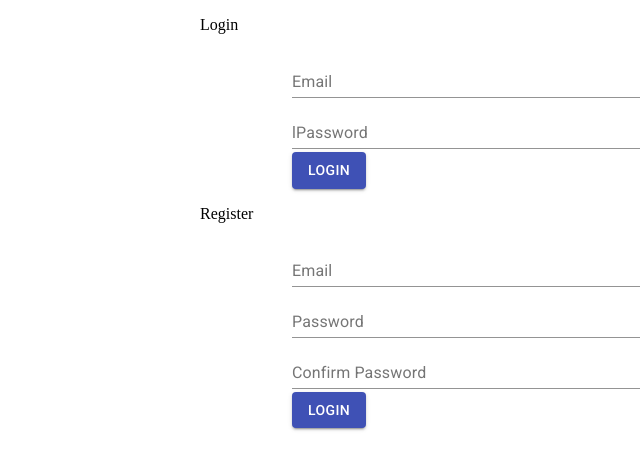
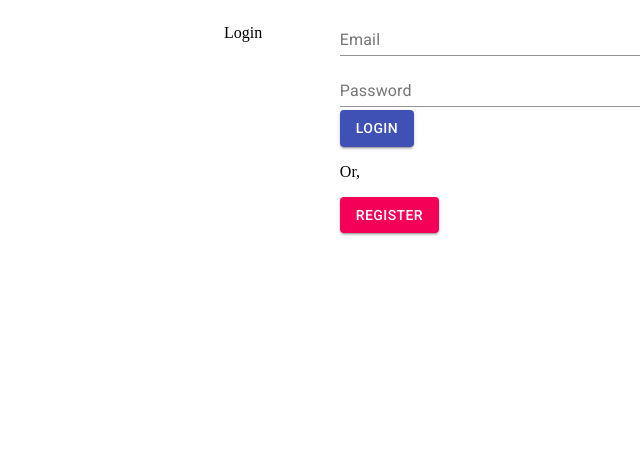
Before and after one commit to BishalRaj/okhatiexcercise, a React (Create React App) app: page / in a window 1280 px wide. Shown: the top 470 px of the page, without its empty margins (164-804 px from the left). Built offline with nearby package versions, Linux system fonts and the light colour scheme.

Commit message:
auth complete

```diff
--- a/src/App.js
+++ b/src/App.js
@@ -1,17 +1,25 @@
 import { Container } from "@material-ui/core";
-import React from "react";
-import LoginForm from "./components/loginForm";
-import RegisterForm from "./components/registerForm";
-class App extends React.Component {
-  render() {
-    return (
-      <Container maxWidth="sm">
-        <p>Login</p>
-        <LoginForm />
-        <p>Register</p>
-        <RegisterForm />
-      </Container>
-    );
+import React, { useState } from "react";
+import AuthPage from "./components/Auth";
+import Authorized from "./pages/authorizedPage";
+
+export default function App() {
+  const [isLoggedIn, setLoggedIn] = useState(
+    localStorage.getItem("isLoggedIn")
+  );
+
+  function loginToggle(value) {
+    localStorage.setItem("isLoggedIn", false);
+    setLoggedIn(value);
   }
+
+  return (
+    <Container maxWidth="sm">
+      {isLoggedIn === true ? (
+        <Authorized toggle={loginToggle} />
+      ) : (
+        <AuthPage toggle={loginToggle} />
+      )}
+    </Container>
+  );
 }
-export default App;
--- /dev/null
+++ b/src/components/Auth.js
@@ -0,0 +1,26 @@
+import { Container } from "@material-ui/core";
+import React, { useState } from "react";
+import LoginForm from "../pages/loginForm";
+import RegisterForm from "../pages/registerForm";
+
+export default function AuthPage(props) {
+  const [login, setLogin] = useState(true);
+
+  function handleChange(value) {
+    setLogin(value);
+  }
+
+  function changeView(value) {
+    props.toggle(value);
+  }
+
+  return (
+    <Container maxWidth="sm">
+      {login ? (
+        <LoginForm clickMe={handleChange} changeMe={changeView} />
+      ) : (
+        <RegisterForm clickMe={handleChange} />
+      )}
+    </Container>
+  );
+}
--- /dev/null
+++ b/src/pages/authorizedPage.js
@@ -0,0 +1,32 @@
+import { Button, Grid } from "@material-ui/core";
+import React from "react";
+import { makeStyles } from "@material-ui/core/styles";
+
+const useStyles = makeStyles((theme) => ({
+  root: {
+    display: "flex",
+  },
+  mxAuto: {
+    marginLeft: "auto",
+    marginRight: "auto",
+  },
+}));
+export default function Authorized(props) {
+  const beautify = useStyles();
+  return (
+    <div className={beautify.root}>
+      <Grid container>
+        <Grid item lg={8} className={beautify.mxAuto}>
+          <p>Welcome to authorized page</p>
+          <Button
+            variant="contained"
+            color="secondary"
+            onClick={() => props.toggle(false)}
+          >
+            Logout
+          </Button>
+        </Grid>
+      </Grid>
+    </div>
+  );
+}
--- a/src/components/loginForm.js
+++ b/src/pages/loginForm.js
@@ -8,7 +8,7 @@ import {
 import React, { useState } from "react";
 import { makeStyles } from "@material-ui/core/styles";
 
-const useStyles = makeStyles((theme) => ({
+const useStyles = makeStyles(() => ({
   root: {
     display: "flex",
   },
@@ -17,30 +17,33 @@ const useStyles = makeStyles((theme) => ({
     marginRight: "auto",
   },
 }));
-export default function LoginForm() {
-  const [lemail, setLemail] = useState("");
-  const [lpassword, setlPassword] = useState("");
+export default function LoginForm(props) {
+  const [email, setemail] = useState("");
+  const [password, setPassword] = useState("");
   const [errors, setErrors] = useState("");
 
   function onEmailChange(e) {
-    setLemail(e.target.value);
+    setemail(e.target.value);
   }
 
-  function onlPasswordChange(e) {
-    setlPassword(e.target.value);
+  function onPasswordChange(e) {
+    setPassword(e.target.value);
   }
 
-  function login() {
+  function login(e) {
+    e.preventDefault();
     if (validate()) {
       let em = localStorage.getItem("email");
       let pwd = localStorage.getItem("password");
-      if (em === lemail) {
-        if (pwd === lpassword) {
-          alert("Welcome");
+      if (em === email) {
+        if (pwd === password) {
+          localStorage.setItem("isLoggedIn", true);
+          props.changeMe(true);
         } else {
-          alert("lPassword didnot match");
+          alert("Password didnot match");
         }
       } else {
+        // props.changeMe(false);
         alert("Invalid User");
       }
     }
@@ -50,14 +53,14 @@ export default function LoginForm() {
     let isValid = true;
     let err = {};
 
-    if (!lemail) {
+    if (!email) {
       isValid = false;
-      err["lemail"] = "Please insert your lemail";
+      err["email"] = "Please insert your email";
     }
 
-    if (!lpassword) {
+    if (!password) {
       isValid = false;
-      err["lpassword"] = "Please insert your lpassword";
+      err["password"] = "Please insert your password";
     }
 
     setErrors(err);
@@ -67,6 +70,7 @@ export default function LoginForm() {
   const beautify = useStyles();
   return (
     <div className={beautify.root}>
+      <p>Login</p>
       <Grid container>
         <Grid item lg={8} className={beautify.mxAuto}>
           <form noValidate autoComplete="off" fullWidth={true}>
@@ -74,25 +78,25 @@ export default function LoginForm() {
               <TextField
                 id="standard-basic"
                 label="Email"
-                type="lemail"
+                type="email"
                 fullWidth={true}
                 onChange={onEmailChange}
               />
               <FormHelperText id="my-helper-text" className={beautify.textRed}>
-                {errors.lemail}
+                {errors.email}
               </FormHelperText>
             </FormControl>
 
             <FormControl fullWidth={true}>
               <TextField
                 id="standard-basic"
-                label="lPassword"
+                label="Password"
                 fullWidth={true}
-                type="lpassword"
-                onChange={onlPasswordChange}
+                type="password"
+                onChange={onPasswordChange}
               />
               <FormHelperText id="my-helper-text" className={beautify.textRed}>
-                {errors.lpassword}
+                {errors.password}
               </FormHelperText>
             </FormControl>
             <Button
@@ -103,6 +107,15 @@ export default function LoginForm() {
             >
               Login
             </Button>
+            <p>Or,</p>
+            <Button
+              variant="contained"
+              color="secondary"
+              className={(beautify.mxAuto, "text-center")}
+              onClick={() => props.clickMe(false)}
+            >
+              Register
+            </Button>
           </form>
         </Grid>
       </Grid>
--- a/src/components/registerForm.js
+++ b/src/pages/registerForm.js
@@ -21,7 +21,7 @@ const useStyles = makeStyles(() => ({
   },
 }));
 
-export default function RegisterForm() {
+export default function RegisterForm(props) {
   const [email, setEmail] = useState("");
   const [password, setPassword] = useState("");
   const [cPassword, setCpassword] = useState("");
@@ -42,12 +42,13 @@ export default function RegisterForm() {
     e.preventDefault();
     if (validate()) {
       // Save to localStorage
-
       localStorage.setItem("email", email);
       localStorage.setItem("password", password);
+      localStorage.setItem("isLoggedIn", false);
       setEmail("");
       setPassword("");
       setCpassword("");
+      props.clickMe(true);
     }
   }
 
@@ -103,6 +104,7 @@ export default function RegisterForm() {
   const beautify = useStyles();
   return (
     <div className={beautify.root}>
+      <p>Register</p>
       <Grid container>
         <Grid item lg={8} className={beautify.mxAuto}>
           <form noValidate autoComplete="off" fullWidth={true}>
@@ -151,6 +153,15 @@ export default function RegisterForm() {
               className={(beautify.mxAuto, "text-center")}
               onClick={onSubmit}
             >
+              Register
+            </Button>
+            <p>Or,</p>
+            <Button
+              variant="contained"
+              color="secondary"
+              className={(beautify.mxAuto, "text-center")}
+              onClick={() => props.clickMe(true)}
+            >
               Login
             </Button>
           </form>
```
Also changed, not shown: 1 other file (tests, documents, lock files or other folders).
